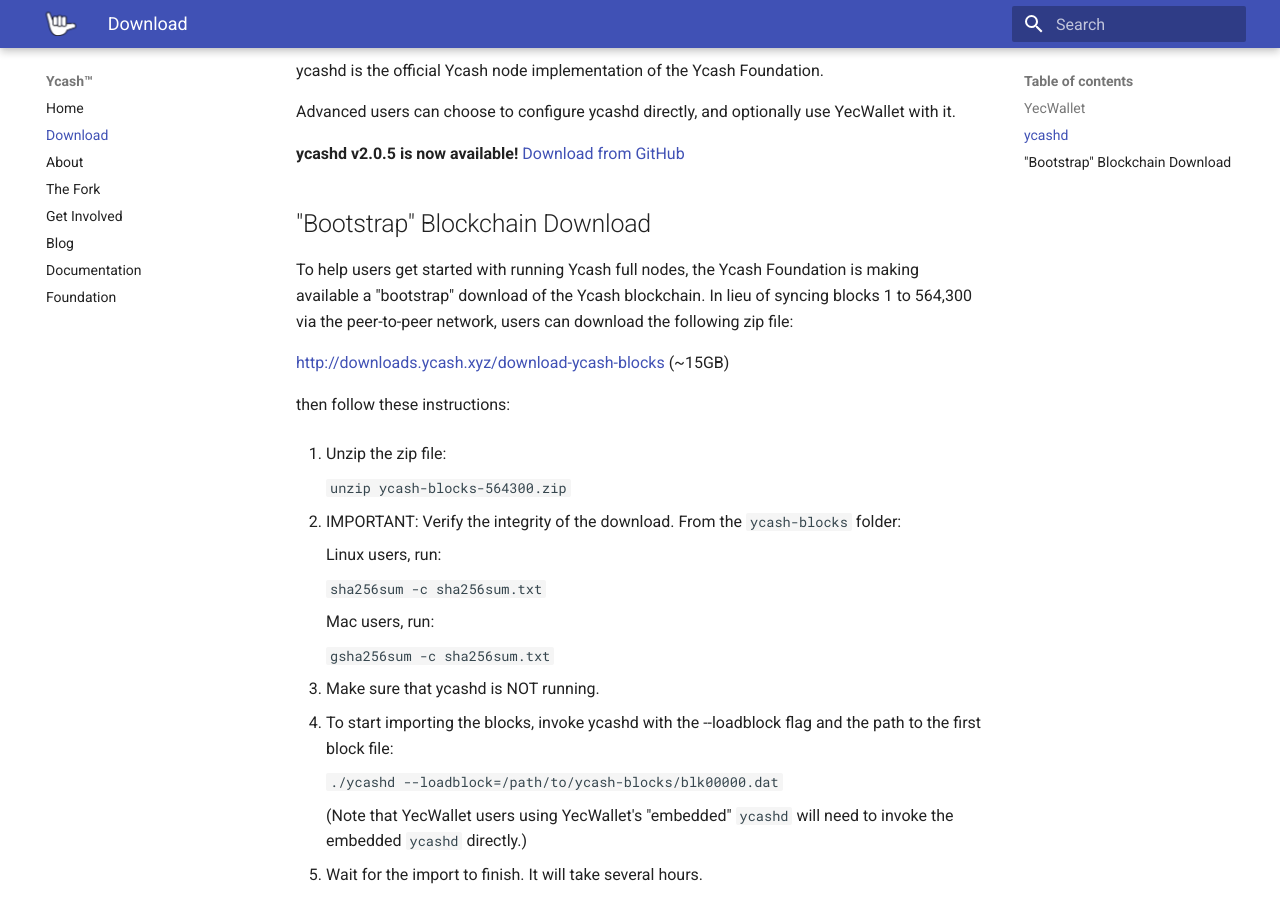
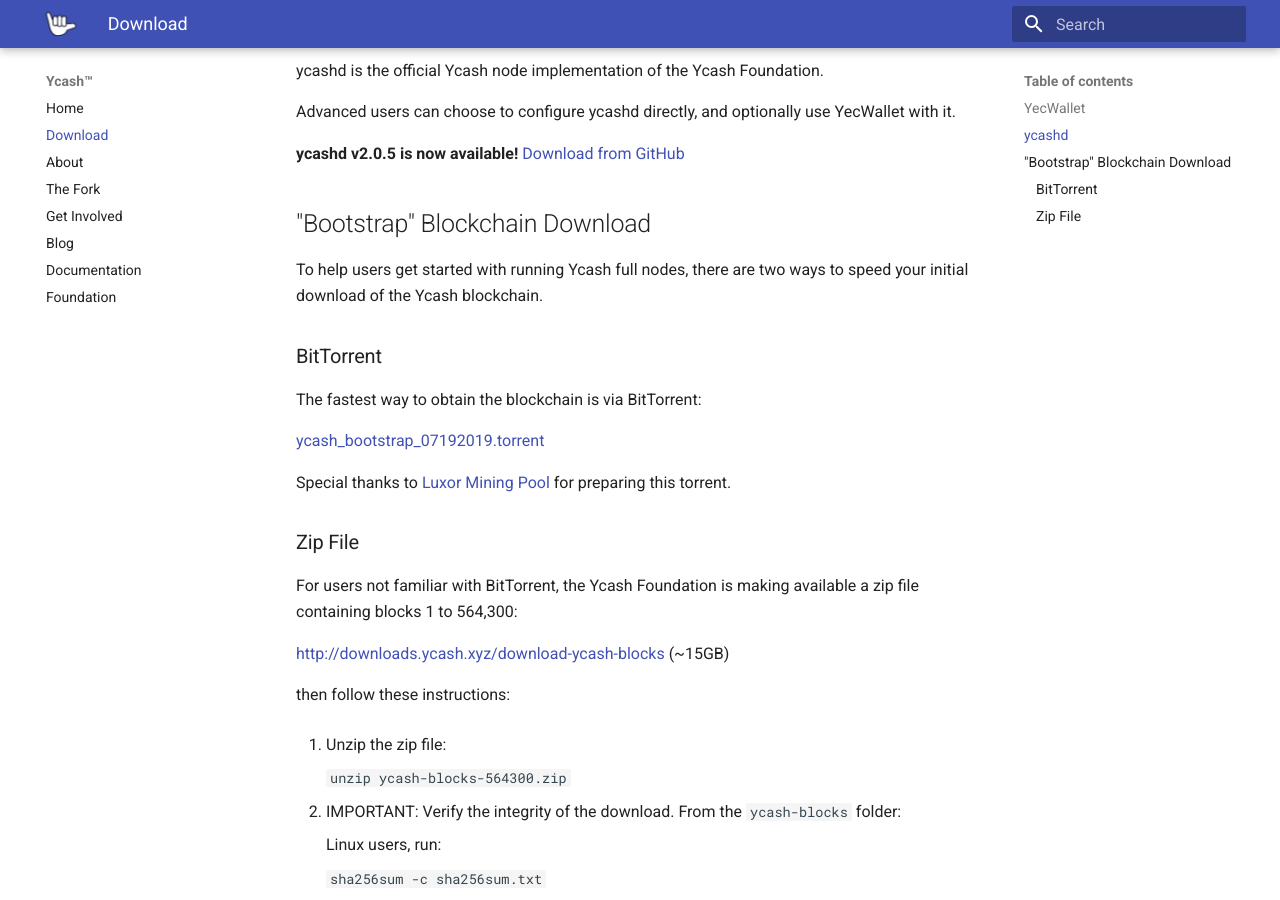
Before and after one commit to ycashfoundation/ycash-website, an MkDocs documentation site: the page built from docs/download.md, in a window 1280 px wide and 900 px high, scrolled down 424 px. Built offline with MkDocs 1.6.1 and Material for MkDocs 9.7.7, drawn with Linux system fonts in a browser that asks for light colours.

Commit message:
link to torrent

```diff
--- a/docs/download.md
+++ b/docs/download.md
@@ -18,7 +18,19 @@
 
 ## "Bootstrap" Blockchain Download
 
-To help users get started with running Ycash full nodes, the Ycash Foundation is making available a "bootstrap" download of the Ycash blockchain. In lieu of syncing blocks 1 to 564,300 via the peer-to-peer network, users can download the following zip file:
+To help users get started with running Ycash full nodes, there are two ways to speed your initial download of the Ycash blockchain.
+
+### BitTorrent
+
+The fastest way to obtain the blockchain is via BitTorrent:
+
+[ycash_bootstrap_07192019.torrent](/ycash_bootstrap_07192019.torrent)
+
+Special thanks to [Luxor Mining Pool](https://mining.luxor.tech/) for preparing this torrent.
+
+### Zip File
+
+For users not familiar with BitTorrent, the Ycash Foundation is making available a zip file containing blocks 1 to 564,300:
 
 [http://downloads.ycash.xyz/download-ycash-blocks](http://downloads.ycash.xyz/download-ycash-blocks) (~15GB)
 
```
Also changed, not shown: 1 other file.
